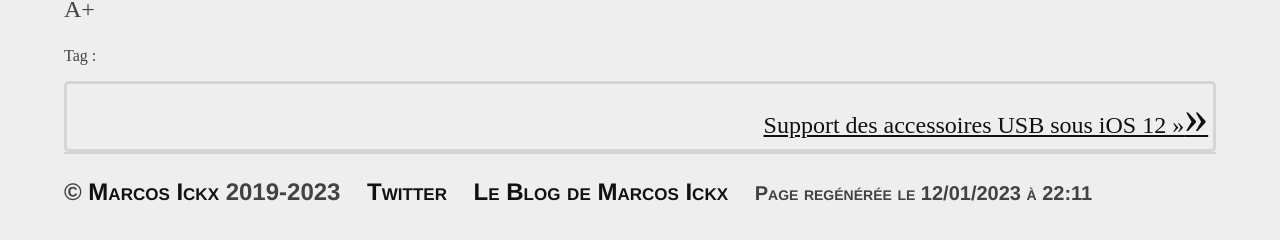
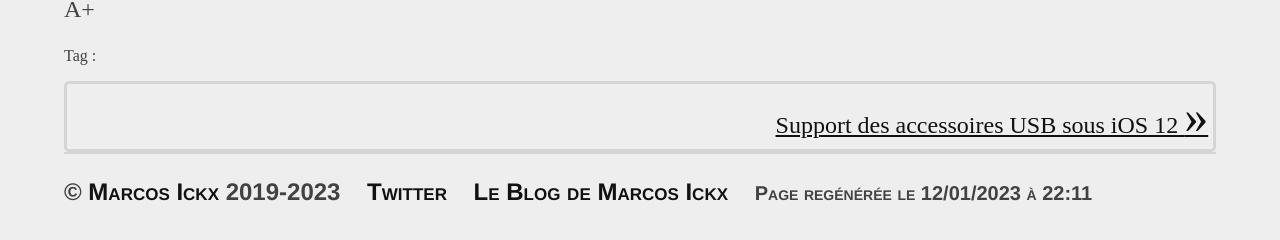
Before and after one commit to MarcosIckx/PreviewMarcosxNet, a Jekyll site: the page built from _posts/2019/2019-06-26-le-blog-de-marcos-ickx-vie-2.md, in a window 1280 px wide. Shown: the part 513-753 px from the top of the page. Built offline with Jekyll 4.4.1, drawn with Linux system fonts in a browser that asks for light colours.

Commit message:
Update previous-next.html

```diff
--- a/_includes/previous-next.html
+++ b/_includes/previous-next.html
@@ -4,7 +4,7 @@
     {%- if page.previous.url -%}<a href="{{page.previous.url}}"><span class="left">&laquo;</span> {{page.previous.title}}</a>{%- endif -%}
   </div>
   <div class="Suivant">
-    {%- if page.next.url -%}<a href="{{page.next.url}}">{{page.next.title}} &raquo;<span class="right">&raquo;</span></a>{%- endif -%}
+    {%- if page.next.url -%}<a href="{{page.next.url}}">{{page.next.title}} <span class="right">&raquo;</span></a>{%- endif -%}
   </div>
 </div>
 {%- endif -%}
```
